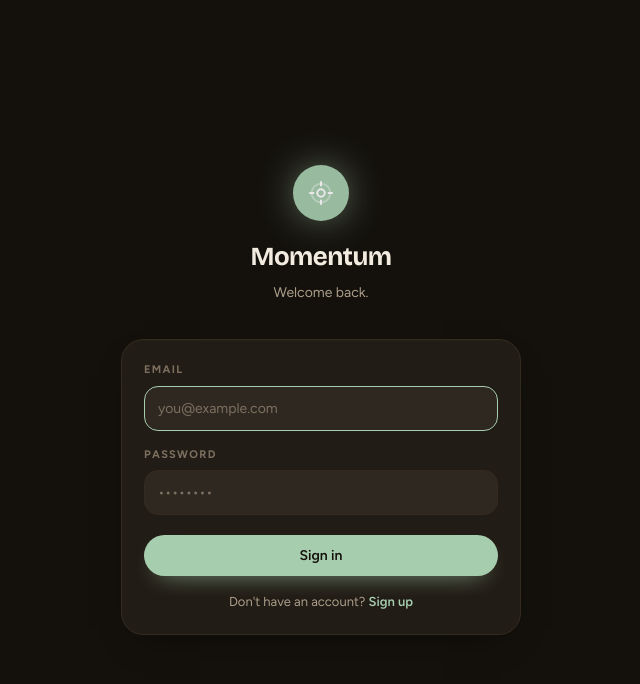
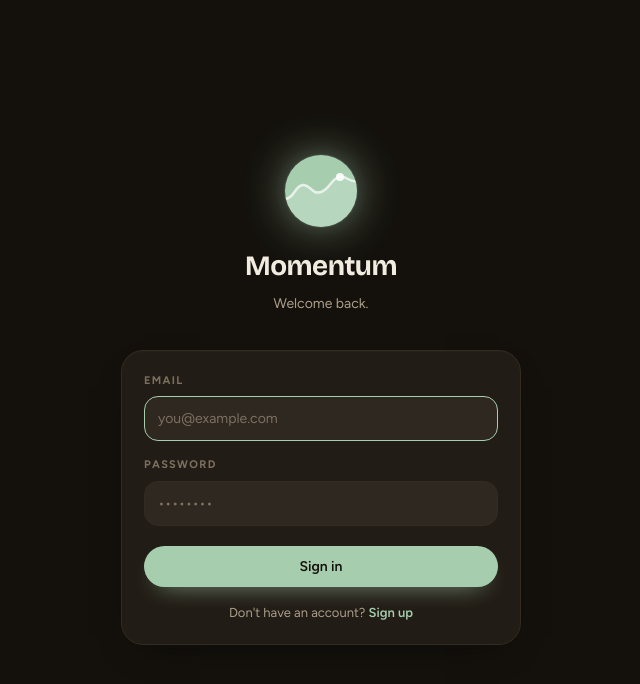
Before and after one commit to DiwakarNegi/Momentum, a React (Vite) app: page / in a window 1280 px wide. Shown: the top 684 px of the page, without its empty margins (319-959 px from the left). Built offline with nearby package versions, Linux system fonts and the light colour scheme; no server answers.

Commit message:
fix: replace logo with momentum wave mark

```diff
--- a/src/App.tsx
+++ b/src/App.tsx
@@ -60,11 +60,18 @@ export default function App() {
         flexDirection: 'column', gap: 16, background: 'var(--bg)',
       }}>
         <div style={{
-          width: 44, height: 44, borderRadius: '50%',
-          background: 'var(--accent)', opacity: 0.8,
-          boxShadow: '0 0 32px -4px var(--accent)',
+          width: 64, height: 64, borderRadius: '50%',
+          background: 'var(--accent)',
+          boxShadow: '0 0 48px -8px var(--accent), 0 0 0 1px rgba(255,255,255,0.08)',
           animation: 'orbBreathe 3s ease-in-out infinite',
-        }} />
+          overflow: 'hidden', position: 'relative',
+        }}>
+          <svg width="64" height="64" viewBox="0 0 72 72" fill="none" style={{ position: 'absolute', inset: 0 }}>
+            <path d="M0 44 C9 44 10 30 18 30 C26 30 27 40 36 37 C45 34 46 24 54 22 C62 20 64 28 72 26 L72 72 L0 72 Z" fill="rgba(255,255,255,0.18)" />
+            <path d="M0 44 C9 44 10 30 18 30 C26 30 27 40 36 37 C45 34 46 24 54 22 C62 20 64 28 72 26" stroke="rgba(255,255,255,0.7)" strokeWidth="2.5" strokeLinecap="round" />
+            <circle cx="55" cy="22" r="4" fill="white" opacity="0.9" />
+          </svg>
+        </div>
         <p className="muted" style={{ fontSize: 14 }}>
           {session && !synced ? 'Syncing your data…' : 'Loading…'}
         </p>
--- a/src/pages/LoginPage.tsx
+++ b/src/pages/LoginPage.tsx
@@ -39,18 +39,26 @@ export function LoginPage() {
         {/* Logo / wordmark */}
         <div style={{ textAlign: 'center', marginBottom: 36 }}>
           <div style={{
-            width: 56, height: 56, borderRadius: '50%', margin: '0 auto 16px',
-            background: 'var(--accent)', opacity: 0.9,
-            boxShadow: '0 0 40px -8px var(--accent)',
+            width: 72, height: 72, borderRadius: '50%', margin: '0 auto 18px',
+            background: 'var(--accent)',
+            boxShadow: '0 0 48px -8px var(--accent), 0 0 0 1px rgba(255,255,255,0.08)',
             display: 'flex', alignItems: 'center', justifyContent: 'center',
+            overflow: 'hidden', position: 'relative',
           }}>
-            <svg width="28" height="28" viewBox="0 0 24 24" fill="none" stroke="#fff" strokeWidth="1.75" strokeLinecap="round" strokeLinejoin="round">
-              <circle cx="12" cy="12" r="8" opacity=".4" />
-              <circle cx="12" cy="12" r="3.2" />
-              <path d="M12 2.5v3M12 18.5v3M2.5 12h3M18.5 12h3" />
+            {/* wave fill — echoes the momentum orb */}
+            <svg width="72" height="72" viewBox="0 0 72 72" fill="none" style={{ position: 'absolute', inset: 0 }}>
+              <path
+                d="M0 44 C9 44 10 30 18 30 C26 30 27 40 36 37 C45 34 46 24 54 22 C62 20 64 28 72 26 L72 72 L0 72 Z"
+                fill="rgba(255,255,255,0.18)"
+              />
+              <path
+                d="M0 44 C9 44 10 30 18 30 C26 30 27 40 36 37 C45 34 46 24 54 22 C62 20 64 28 72 26"
+                stroke="rgba(255,255,255,0.7)" strokeWidth="2.5" strokeLinecap="round"
+              />
+              <circle cx="55" cy="22" r="4" fill="white" opacity="0.9" />
             </svg>
           </div>
-          <h1 style={{ fontSize: 26, fontWeight: 700, marginBottom: 6 }}>Momentum</h1>
+          <h1 style={{ fontSize: 28, fontWeight: 700, marginBottom: 6, letterSpacing: '-0.5px' }}>Momentum</h1>
           <p className="muted" style={{ fontSize: 14 }}>
             {mode === 'signin' ? 'Welcome back.' : 'Create your account.'}
           </p>
```
